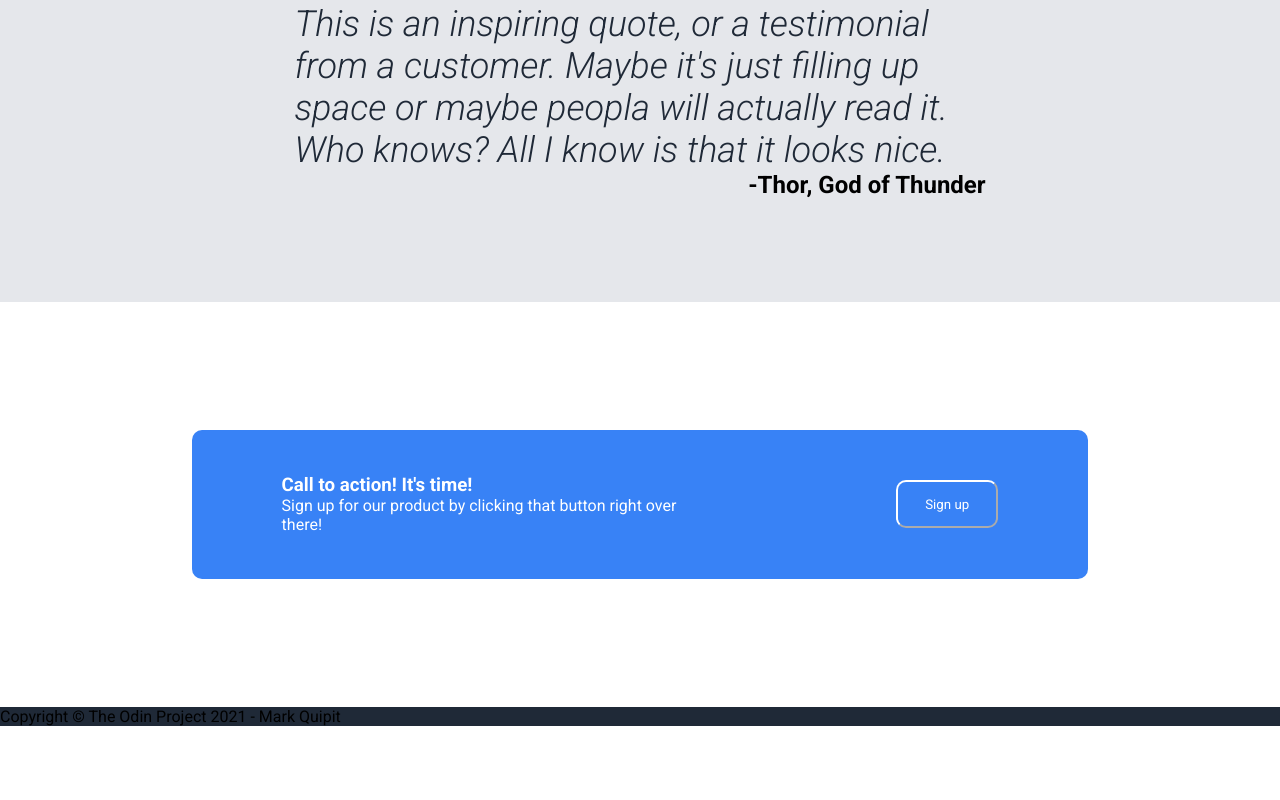
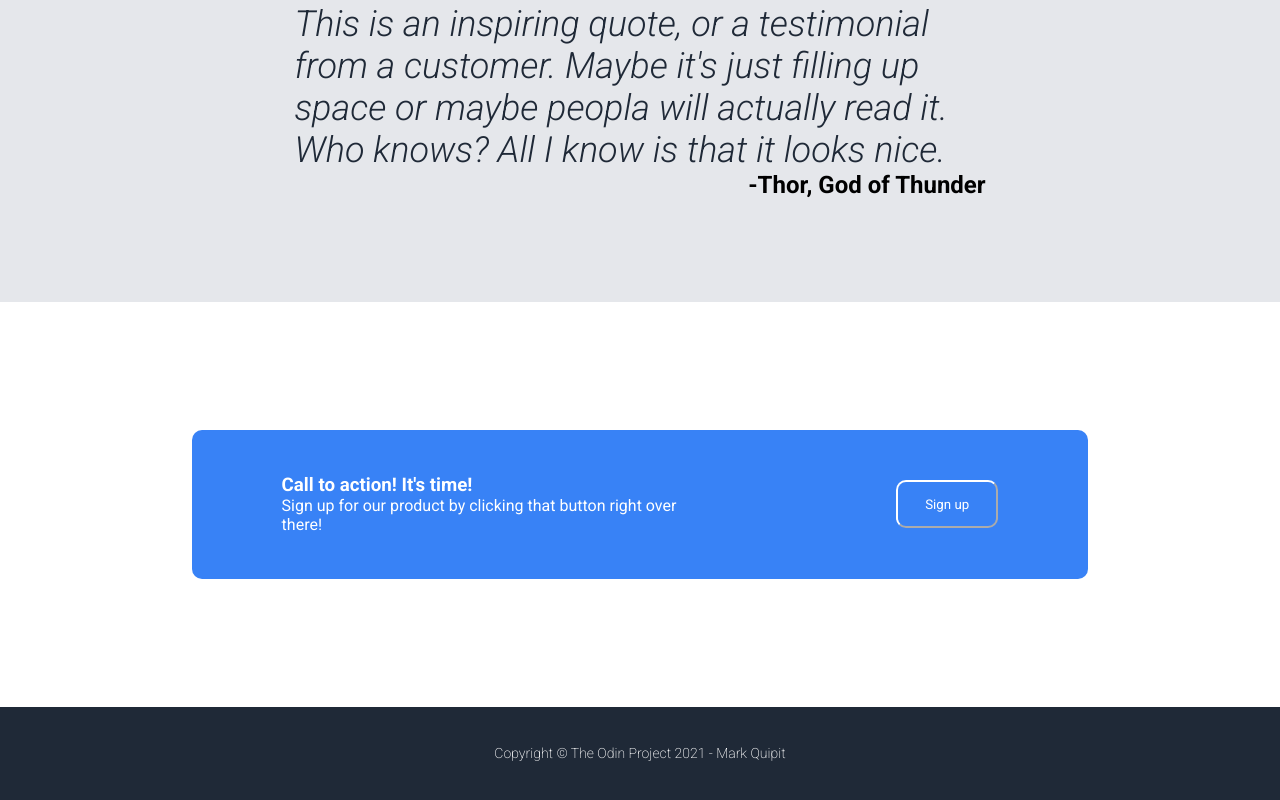
Before and after one commit to MarkA-Quipit/odin-landing-page, a plain HTML site: page index.html in a window 1280 px wide. Shown: the part 1005-1805 px from the top of the page. Before the commit the page ends 1731 px from the top, so only its background shows below. Drawn offline with Linux system fonts and the light colour scheme.

Commit message:
feat(footer): added footer style closely following the desired-outcome

```diff
--- a/style.css
+++ b/style.css
@@ -195,33 +195,13 @@ header {
 }
 
 
-/* Added for now, will be finished later on */
+/* Footer */
 footer {
+    display: flex;
+    color: white;
+    font-size: 0.875rem;
+    font-weight: 200;
     background-color: #1F2937;
+    justify-content: center;
+    padding: 3% 0%;
 }
-
-
-
-
-
-
-/*
-
-Hero section main text (“This website is awesome”):
-    Font size: 48px
-    Color: #F9FAF8
-    Weight: 900
-Hero secondary text (“This website has some subtext…”) and header links:
-    Font size: 18px
-    Color: #E5E7EB
-Button and “Call to action” background color: #3882F6
-Information heading:
-    Font size: 36px
-    Color: #1F2937
-    Weight: 900
-Quote:
-    Background color: #E5E7EB
-    Font size: 36px
-    Color: #1F2937
-    Weight: 300
-    Font style: italic */
```
